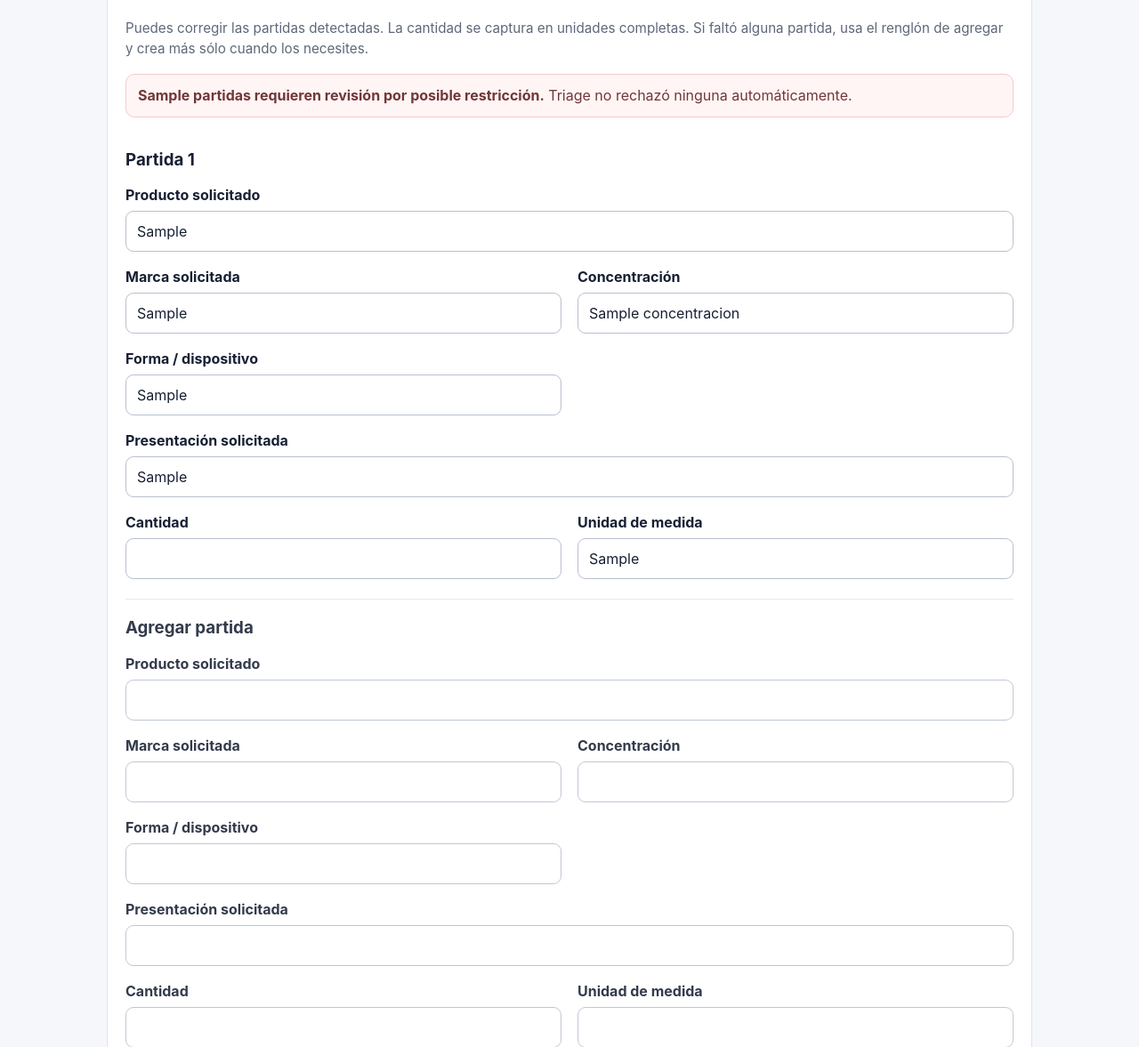
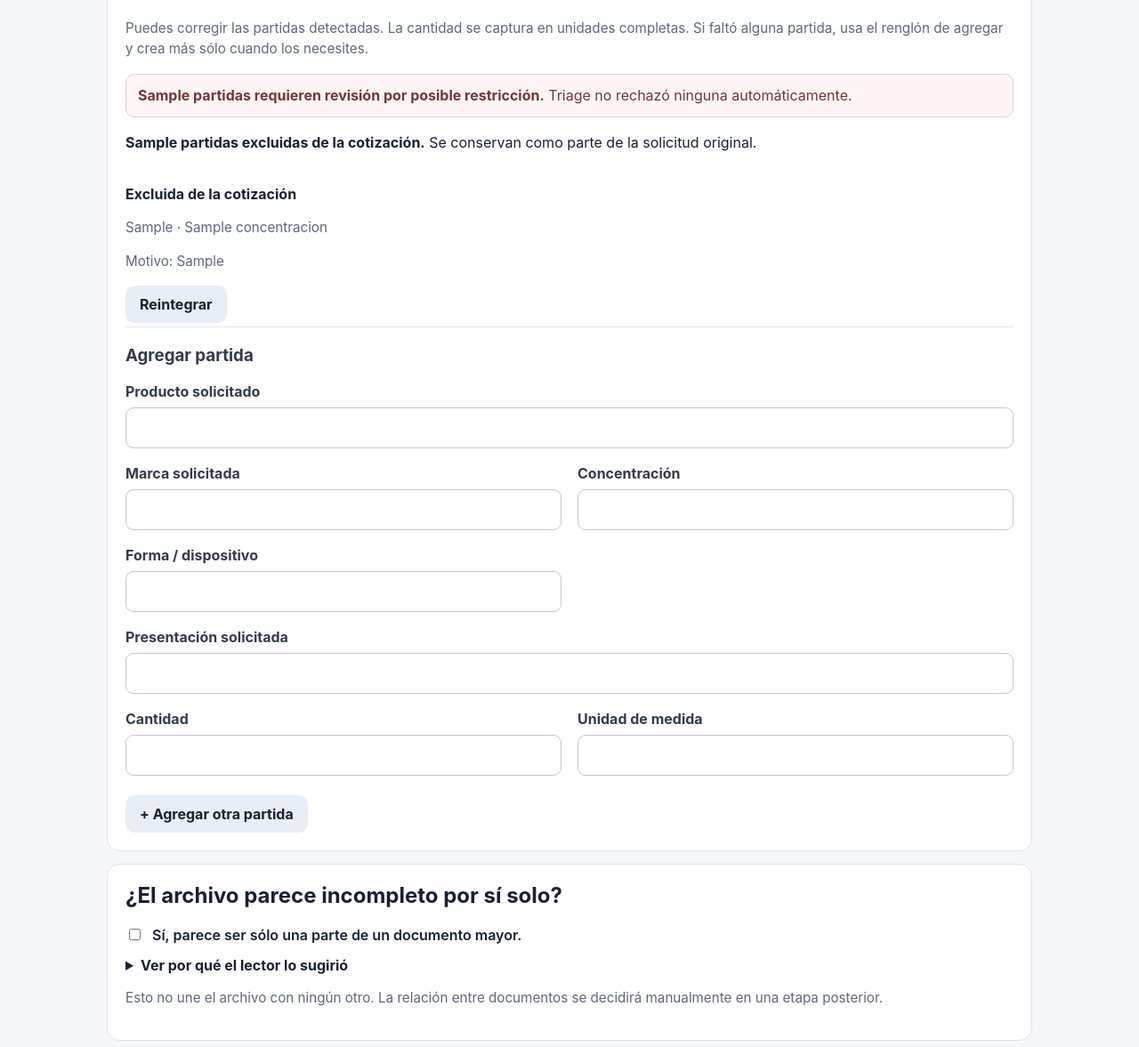
Before and after one commit to veracruzanisima-ti/sistema-triage-v2, a FastAPI app: template src/triage/templates/documentos/revisar.html in a window 1280 px wide. Shown: the part 820-1997 px from the top of the page at 89% size. Run offline with FastAPI, Linux system fonts and the light colour scheme; the template is opened without the code that fills it: most values are stand-ins (such as "Sample title", 1, 10 or a date in 2020); parts of the project's set-up code (start-up, migrations or seed data) failed here and were passed over.

Commit message:
feat: permitir excluir y reintegrar partidas restringidas

```diff
--- a/src/triage/templates/documentos/revisar.html
+++ b/src/triage/templates/documentos/revisar.html
@@ -71,10 +71,34 @@
         </p>
       {% endif %}
 
+      {% if partidas_excluidas %}
+        <p class="resumen-exclusion">
+          <strong>{{ partidas_excluidas }} partida{% if partidas_excluidas != 1 %}s{% endif %} excluida{% if partidas_excluidas != 1 %}s{% endif %} de la cotización.</strong>
+          Se conserva{% if partidas_excluidas != 1 %}n{% endif %} como parte de la solicitud original.
+        </p>
+      {% endif %}
+
       {% for partida in partidas %}
         {% set i = loop.index0 %}
         {% set alertas_partida = alertas_por_partida[i] %}
-        <article class="partida{% if alertas_partida %} partida-restringida{% endif %}">
+        <article class="partida{% if alertas_partida and partida.incluida_cotizacion %} partida-restringida{% endif %}{% if not partida.incluida_cotizacion %} partida-excluida{% endif %}" data-partida-indice="{{ i }}">
+          <input class="partida-incluir" type="hidden" name="partida_{{ i }}_incluir" value="{% if partida.incluida_cotizacion %}1{% else %}0{% endif %}">
+          <input class="partida-motivo-exclusion" type="hidden" name="partida_{{ i }}_motivo_exclusion" value="{{ partida.motivo_exclusion or '' }}">
+
+          <div class="estado-partida-excluida" {% if partida.incluida_cotizacion %}hidden{% endif %}>
+            <div>
+              <strong>Excluida de la cotización</strong>
+              <p class="ayuda">
+                {{ partida.producto_solicitado or "Partida sin nombre" }}
+                {% if partida.concentracion %} · {{ partida.concentracion }}{% endif %}
+                {% if partida.cantidad %} · {{ cantidad_visible(partida.cantidad) }} {{ partida.unidad_medida or "unidades" }}{% endif %}
+              </p>
+              <p class="ayuda motivo-exclusion-visible">Motivo: {{ partida.motivo_exclusion or "Decisión de revisión humana." }}</p>
+            </div>
+            <button class="boton boton-secundario reintegrar-partida" type="button">Reintegrar</button>
+          </div>
+
+          <div class="contenido-partida" {% if not partida.incluida_cotizacion %}hidden{% endif %}>
             <h3>Partida {{ loop.index }}</h3>
 
             {% if alertas_partida %}
@@ -86,11 +110,21 @@
                   {% if alerta.nota %}
                     <p class="alerta-restriccion-meta">{{ alerta.nota }}</p>
                   {% endif %}
+                  <details class="detalle-regla">
+                    <summary>Ver detalle de la regla</summary>
                     <p class="alerta-restriccion-meta">
                       {{ alerta.politica_id }} · {{ alerta.regla_id }} · {{ alerta.politica_version }} · Pendiente de validación del Responsable Sanitario.
                     </p>
+                  </details>
                 {% endfor %}
-              <p class="alerta-restriccion-meta">La partida permanece disponible; una persona debe decidir cómo proceder.</p>
+                <p class="alerta-restriccion-meta">La partida permanece disponible hasta que una persona decida cómo proceder.</p>
+                {% set primera_alerta = alertas_partida[0] %}
+                <button
+                  class="boton boton-excluir excluir-partida"
+                  type="button"
+                  data-motivo="{{ primera_alerta.politica_id }} · {{ primera_alerta.regla_id }} · {{ primera_alerta.motivo }}"
+                  data-producto="{{ partida.producto_solicitado or 'esta partida' }}"
+                >Excluir de cotización</button>
               </div>
             {% endif %}
 
@@ -122,6 +156,7 @@
               <div class="campo">
                 <label for="partida_{{ i }}_unidad">Unidad de medida</label>
                 <input id="partida_{{ i }}_unidad" name="partida_{{ i }}_unidad" value="{{ partida.unidad_medida or '' }}">
+              </div>
             </div>
           </div>
         </article>
@@ -267,6 +302,41 @@
         marcarCambios();
       });
 
+      formulario.addEventListener("click", (evento) => {
+        const excluir = evento.target.closest(".excluir-partida");
+        if (excluir) {
+          const partida = excluir.closest(".partida");
+          const producto = excluir.dataset.producto || "esta partida";
+          const confirmado = window.confirm(
+            `¿Excluir ${producto} de esta cotización? La partida seguirá registrada y podrás reintegrarla.`
+          );
+          if (!confirmado) return;
+
+          partida.querySelector(".partida-incluir").value = "0";
+          partida.querySelector(".partida-motivo-exclusion").value = excluir.dataset.motivo || "Decisión de revisión humana.";
+          partida.querySelector(".motivo-exclusion-visible").textContent = `Motivo: ${excluir.dataset.motivo || "Decisión de revisión humana."}`;
+          partida.querySelector(".contenido-partida").hidden = true;
+          partida.querySelector(".estado-partida-excluida").hidden = false;
+          partida.classList.remove("partida-restringida");
+          partida.classList.add("partida-excluida");
+          marcarCambios();
+          return;
+        }
+
+        const reintegrar = evento.target.closest(".reintegrar-partida");
+        if (!reintegrar) return;
+        const partida = reintegrar.closest(".partida");
+        partida.querySelector(".partida-incluir").value = "1";
+        partida.querySelector(".partida-motivo-exclusion").value = "";
+        partida.querySelector(".contenido-partida").hidden = false;
+        partida.querySelector(".estado-partida-excluida").hidden = true;
+        partida.classList.remove("partida-excluida");
+        if (partida.querySelector(".alerta-restriccion")) {
+          partida.classList.add("partida-restringida");
+        }
+        marcarCambios();
+      });
+
       formulario.addEventListener("submit", () => {
         guardando = true;
       });
```
Lines whose indentation alone changed are shown as unchanged.
